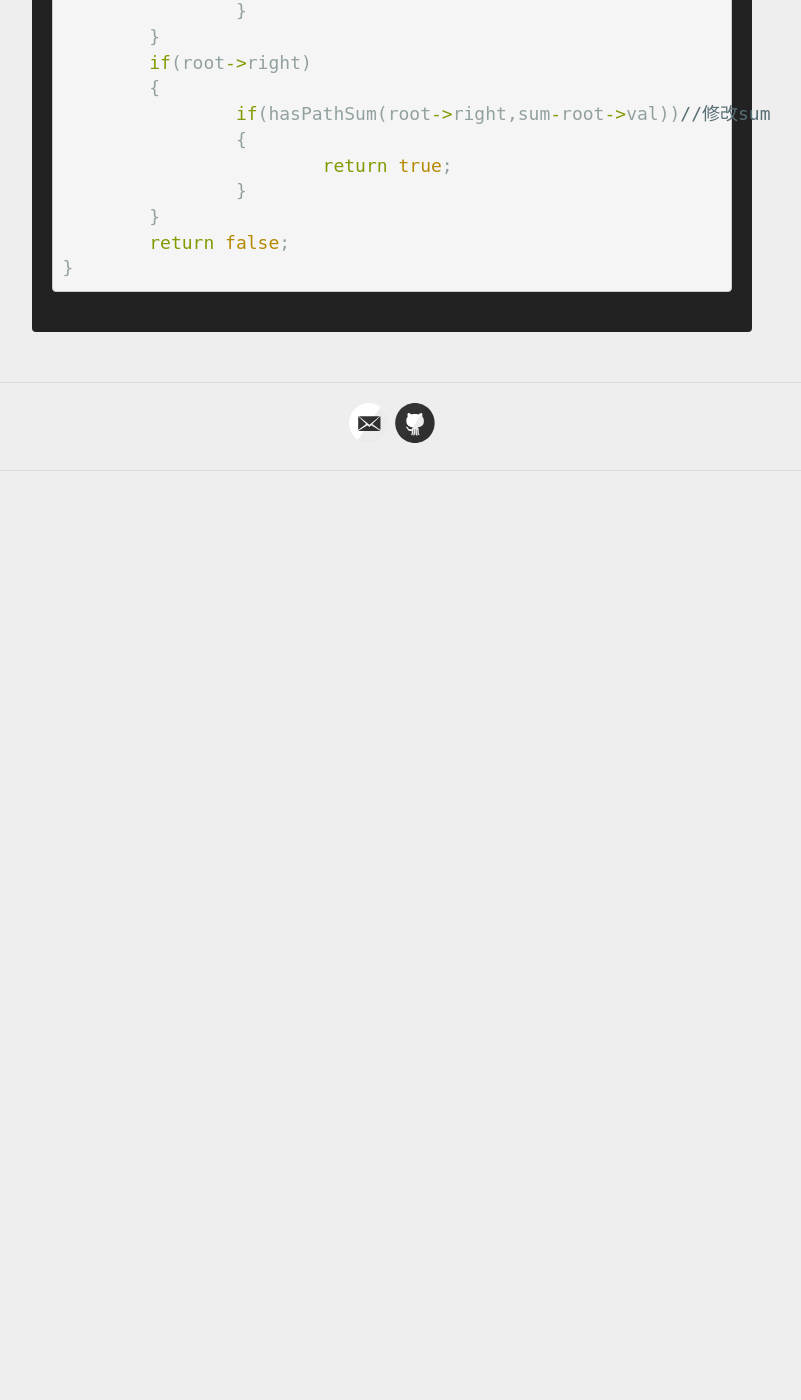
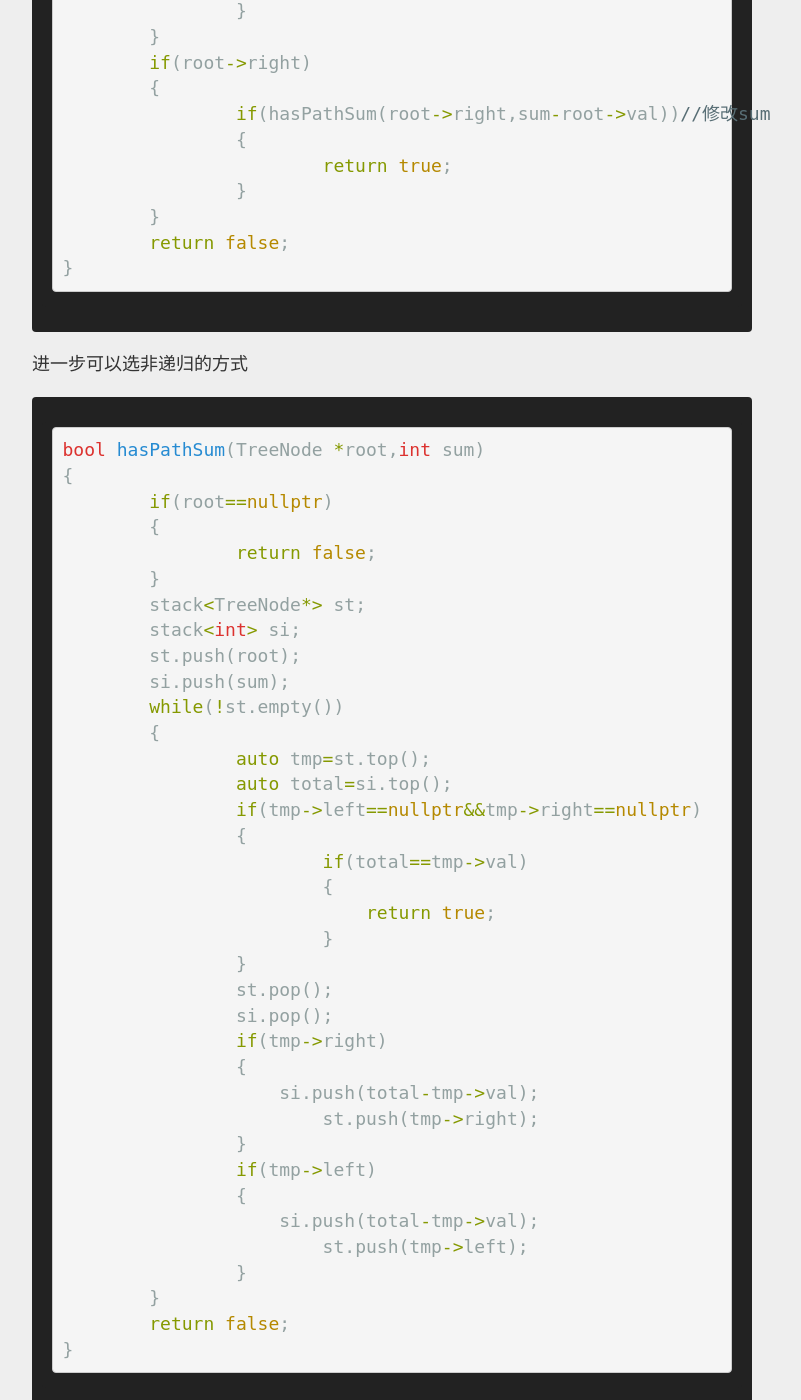
Before and after one commit to logeable/logeable.github.io, a Jekyll site: the page built from _posts/2014-12-5-Path Sum.md, in a window 1280 px wide and 1400 px high, scrolled down 1970 px. Shown: the whole window, without its empty margins (248-1049 px from the left). Built offline with Jekyll 4.4.1, drawn with Linux system fonts in a browser that asks for light colours; Markdown is read by kramdown in place of the engine named in the settings; before the commit the page ends 2441 px from its top, so only the background shows below that.

Commit message:
Update 2014-12-5-Path Sum.md

````diff
--- a/_posts/2014-12-5-Path Sum.md
+++ b/_posts/2014-12-5-Path Sum.md
@@ -85,3 +85,42 @@ bool hasPathSum(TreeNode *root,int sum)
 	return false;
 }
 ```
+进一步可以选非递归的方式
+```c++
+bool hasPathSum(TreeNode *root,int sum)
+{
+	if(root==nullptr)
+	{
+		return false;
+	}
+	stack<TreeNode*> st;
+	stack<int> si;
+	st.push(root);
+	si.push(sum);
+	while(!st.empty())
+	{
+		auto tmp=st.top();
+		auto total=si.top();
+		if(tmp->left==nullptr&&tmp->right==nullptr)
+		{
+			if(total==tmp->val)
+			{
+			    return true;
+			}
+		}
+		st.pop();
+		si.pop();
+		if(tmp->right)
+		{
+		    si.push(total-tmp->val);
+			st.push(tmp->right);
+		}
+		if(tmp->left)
+		{
+		    si.push(total-tmp->val);
+			st.push(tmp->left);
+		}
+	}
+	return false;
+}
+```
````
